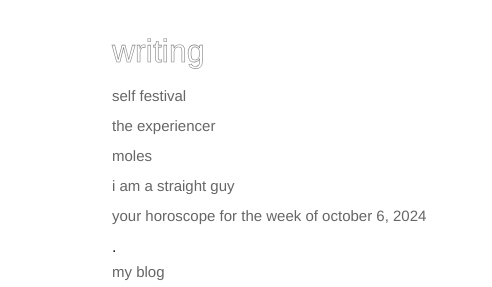
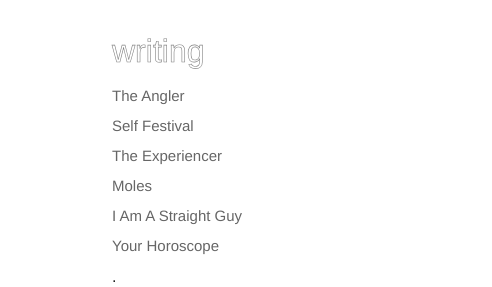
Before and after one commit to pendles420/pendles420.github.io, a plain HTML site: page writing.html in a window 1280 px wide. Shown: the top 287 px of the page, 148-640 px from the left. Drawn offline with Linux system fonts and the light colour scheme.

Commit message:
Update writing.html

```diff
--- a/writing.html
+++ b/writing.html
@@ -18,7 +18,6 @@
       color: #1E1E1E;
       font-size: 14.1;
       line-height: 1.6;
-      text-transform: lowercase;
       overflow-x: hidden;
     }
 
@@ -215,11 +214,12 @@
   <main>
     <div class="section writing">
         <div class="section-title">writing</div>
+       <a href="https://plaguecircuspress.com/the-angler-by-chris-carroll">The Angler</a>
         <a href="https://worldhungermag.com/1439-2/">Self Festival</a>
         <a href="https://expatpress.com/the-experiencer-chris-carroll/">The Experiencer</a>
         <a href="https://charm-school.net/chriscarroll-moles">Moles</a>
         <a href="https://chris1.substack.com/p/i-am-a-straight-guy">I Am A Straight Guy</a>
-        <a href="https://substack.com/home/post/p-149888740">Your Horoscope for the Week of October 6, 2024</a>
+        <a href="https://substack.com/home/post/p-149888740">Your Horoscope</a>
        <p>.</p>
         <a href="https://chris1.substack.com/">MY BLOG</a>
         <a href="https://x.com/ihavedisease">my twitter account</a>
```
